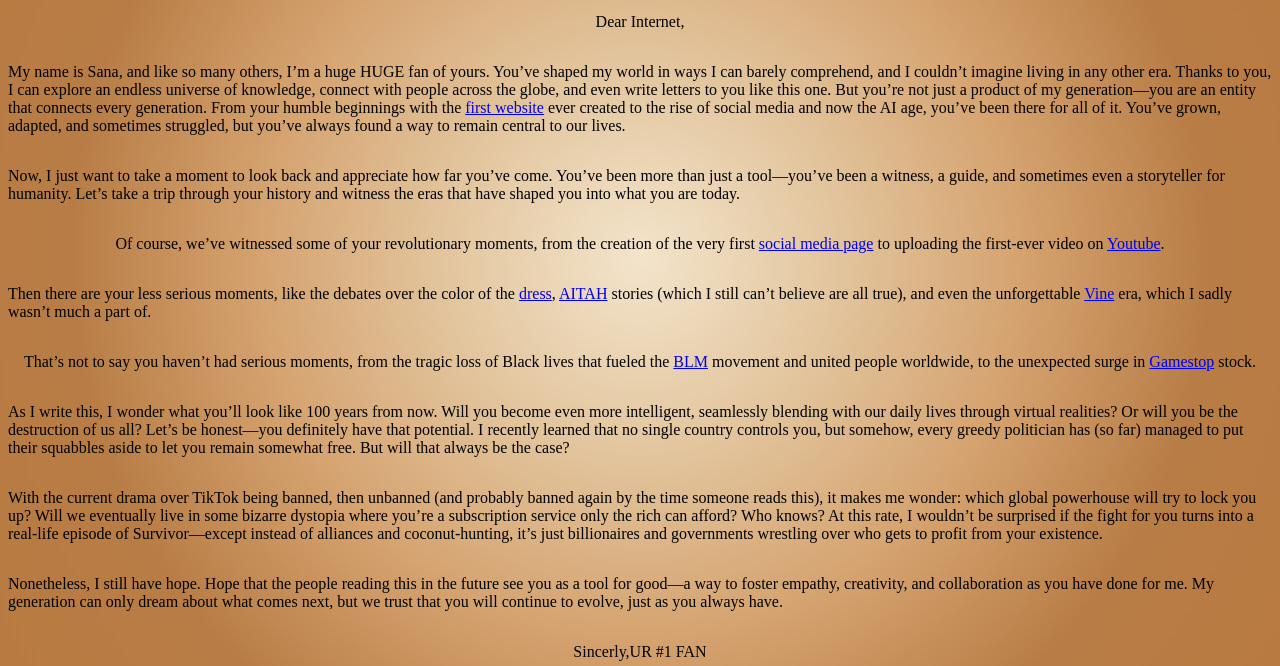
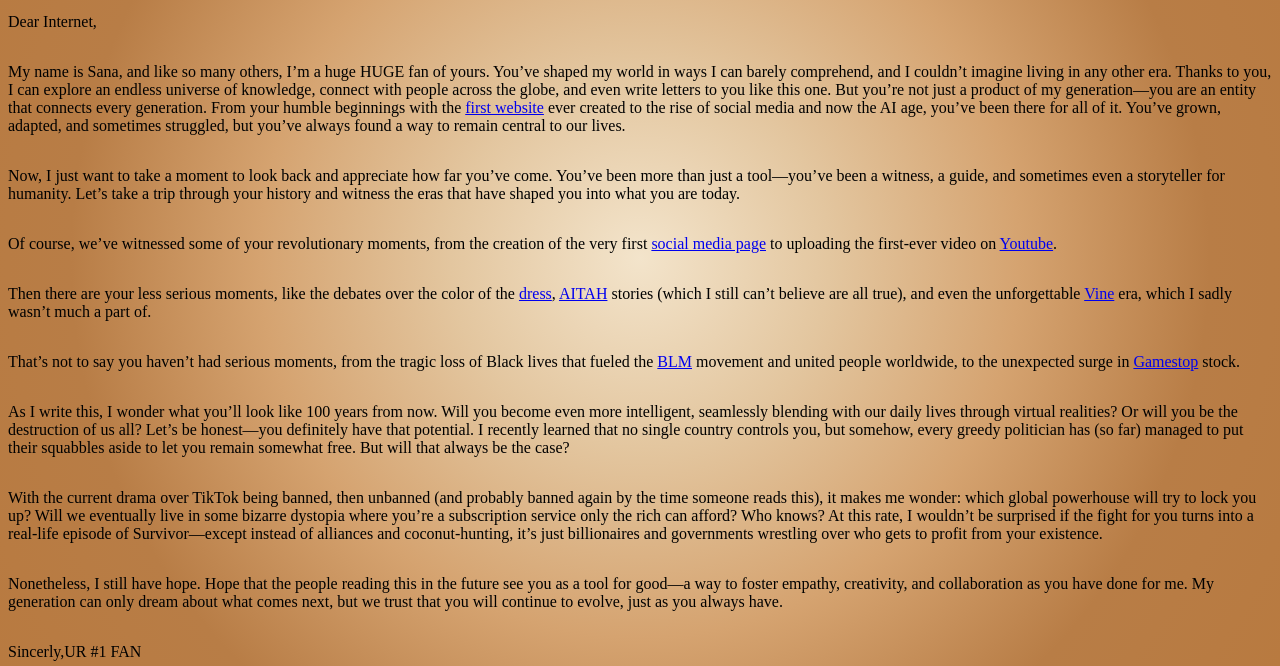
Before and after one commit to shfessuh/internet_letter, a plain HTML site: page index.html in a window 1280 px wide. Shown: the part 150-816 px from the top of the page. Drawn offline with Linux system fonts and the light colour scheme.

Commit message:
Update index.html

```diff
--- a/index.html
+++ b/index.html
@@ -78,6 +78,12 @@
           -0.04em -0.025em 0 #fffc00;
       }
     }
+
+    p {
+      text-align: left;
+      align-self: flex-start;
+    }
+
   </style>
 </head>
 <body>
```
